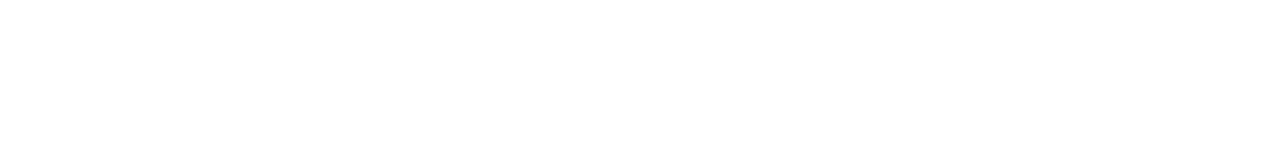
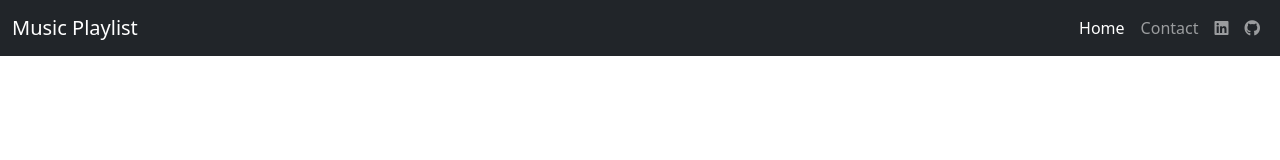
Before and after one commit to Exo-MDR-CD2000/DOM_JS_App, a website: page index.html in a window 1280 px wide. Drawn offline with nearby package versions, Linux system fonts and the light colour scheme.

Commit message:
navbar wip

```diff
--- a/index.html
+++ b/index.html
@@ -7,6 +7,8 @@
     <title>Test App</title>
     <link rel="stylesheet" href="./node_modules/bootstrap/dist/css/bootstrap.min.css">
 
+     <!-- Fab Icon Pack -->
+     <link rel="stylesheet" href="https://cdnjs.cloudflare.com/ajax/libs/font-awesome/5.15.3/css/all.min.css">
 </head>
 
 <body>
@@ -20,10 +22,54 @@
 
 -->
 
-
-
-
-
+<header>
+    <!-- navbar is responsive and changes based on screen size -->
+    <nav class="navbar navbar-expand-md navbar-dark bg-dark">
+        <!--
+    navbar: Bootstrap class for styling navigation bars.
+    navbar-expand-md: The navbar will be horizontal on medium (md) devices and larger, and collapsible on smaller screens.
+    navbar-dark: Indicates dark-colored text for the navigation bar links.
+    bg-dark: Sets the background color of the navbar to dark.
+    -->
+        <div class="container-fluid">
+            <!-- container-fluid: Makes the container width span the entire viewport width. -->
+            <a class="navbar-brand" href="#">Music Playlist</a>
+            <button class="navbar-toggler" type="button" data-bs-toggle="collapse" data-bs-target="#navbarNav"
+                aria-controls="navbarNav" aria-expanded="false" aria-label="Toggle navigation">
+                <!--
+            navbar-toggler: Styles the button that toggles the navbar on small screens.
+            data-bs-toggle="collapse": Bootstrap data attribute for collapsing and expanding content.
+            data-bs-target="#navbarNav": Targets the element with id="navbarNav" for the toggle action.
+            -->
+                <span class="navbar-toggler-icon"></span>
+                <!-- navbar-toggler-icon: Adds an icon for the toggle button. -->
+            </button>
+            <!-- Navbar links -->
+            <div class="collapse navbar-collapse" id="navbarNav">
+                <!-- collapse: Hides the content on small screens and shows it when toggled or on larger screens.
+            navbar-collapse: Styles the collapsible part of the navbar. -->
+                <ul class="navbar-nav ms-auto">
+                    <li class="nav-item">
+                        <a class="nav-link active" aria-current="page" href="./index.html">Home</a>
+                    </li>
+                    <li class="nav-item">
+                        <a class="nav-link" href="./pages/contact.html">Contact</a>
+                    </li>
+                    <li class="nav-item">
+                        <a class="nav-link" href="https://www.linkedin.com/in/jag1997/" target="_blank">
+                            <i class="fab fa-linkedin"></i>
+                        </a>
+                    </li>
+                    <li class="nav-item">
+                        <a class="nav-link" href="https://github.com/Exo-MDR-CD2000" target="_blank">
+                            <i class="fab fa-github"></i>
+                        </a>
+                    </li>
+                </ul>
+            </div>
+        </div>
+    </nav>
+</header>
 
 
 
```
